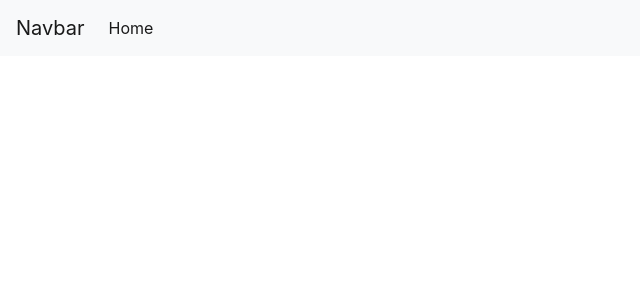
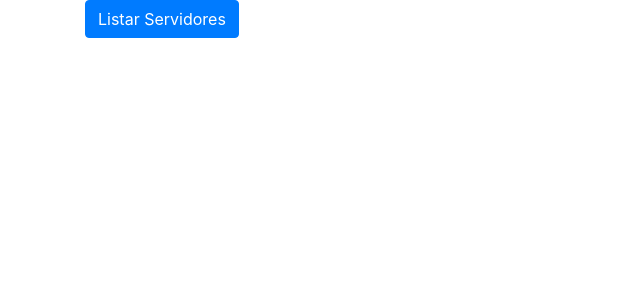
Before and after one commit to julianobd/ExercicioGabi, an Angular app in the folder exercicio/: page /server in a window 1280 px wide. Before the commit this address led to /. Shown: the top 300 px of the page, without its empty margins (0-640 px from the left). Built offline with nearby package versions, Linux system fonts and the light colour scheme.

Commit message:
Server-List
Criado ServerComponent e Listando os servidores

```diff
--- a/exercicio/src/app/app-routing.module.ts
+++ b/exercicio/src/app/app-routing.module.ts
@@ -2,7 +2,8 @@ import { NgModule } from '@angular/core';
 import { Routes, RouterModule } from '@angular/router';
 
 const routes: Routes = [
-  {path: 'login',  loadChildren:() => import(`./pages/login/login.module`).then(module => module.LoginModule)}
+  {path: 'login',  loadChildren:() => import(`./pages/login/login.module`).then(module => module.LoginModule)},
+  { path: 'server', loadChildren: () => import('./pages/server/server.module').then(m => m.ServerModule) }
 ]
 
 @NgModule({
--- a/exercicio/src/app/app.component.html
+++ b/exercicio/src/app/app.component.html
@@ -1,4 +1,4 @@
-<app-navbar></app-navbar>
+<app-navbar *ngIf=""></app-navbar>
 <div class="container">
   <router-outlet></router-outlet>
 </div>
--- a/exercicio/src/app/core/navbar/navbar.component.html
+++ b/exercicio/src/app/core/navbar/navbar.component.html
@@ -2,9 +2,11 @@
   <a class="navbar-brand" href="#">Navbar</a>
   <div class="collapse navbar-collapse" id="navbarNav">
     <ul class="navbar-nav">
-      <li class="nav-item active">
-        <a class="nav-link" routerLink="/login">Home</a>
-      </li>
+      <li><a class="nav-link">Avatar</a></li>
+        <li><a class="nav-link">Exp Machine</a></li>
+        <li><a class="nav-link">Jobs</a></li>
+        <li><a class="nav-link">Itens</a></li>
+        <li><a class="nav-link">Desease</a></li>
     </ul>
   </div>
 </nav>
--- a/exercicio/src/app/pages/login/login/login.component.ts
+++ b/exercicio/src/app/pages/login/login/login.component.ts
@@ -1,6 +1,7 @@
 import { Component, OnInit } from '@angular/core';
 import { Validators, FormGroup, FormBuilder} from '@angular/forms';
 import { LoginService } from './../../../shared/services/login.service';
+import { Router } from '@angular/router';
 
 
 @Component({
@@ -13,7 +14,7 @@ export class LoginComponent implements OnInit {
   formulario: FormGroup;
 
 
-  constructor(private loginservice:LoginService, private fb:FormBuilder) {
+  constructor(private loginservice:LoginService, private fb:FormBuilder,private router:Router) {
     this.formulario = this.fb.group({
       email:['', [Validators.required]],
       password:['', [Validators.required]]
@@ -26,6 +27,7 @@ export class LoginComponent implements OnInit {
   save(){
     this.loginservice.postLogin(this.formulario.value).subscribe((res:any)=> {
       sessionStorage.setItem('user', JSON.stringify(res));
+      this.router.navigate(['/server'])
     });
   }
 
--- /dev/null
+++ b/exercicio/src/app/pages/server/server-routing.module.ts
@@ -0,0 +1,12 @@
+import { NgModule } from '@angular/core';
+import { Routes, RouterModule } from '@angular/router';
+
+import { ServerListComponent } from './server/server-list/server-list.component';
+
+const routes: Routes = [{ path: '', component: ServerListComponent }];
+
+@NgModule({
+  imports: [RouterModule.forChild(routes)],
+  exports: [RouterModule]
+})
+export class ServerRoutingModule { }
--- /dev/null
+++ b/exercicio/src/app/pages/server/server/server-list/server-list.component.html
@@ -0,0 +1,21 @@
+<div class="row">
+  <div class="col-sm-6">
+    <button (click)="listServer()" class="btn btn-primary">Listar Servidores</button>
+  </div>
+
+</div>
+
+
+
+<div class="row">
+  <div class="col-sm-3 mb-4" *ngFor="let datalistServer of datalistServer">
+    <div class="card">
+      <div class="card-body">
+        <h5 class="card-title">Nome: {{datalistServer?.name}}</h5>
+        <p class="card-text">Id: {{ datalistServer?.id}}</p>
+        <a href="#" class="btn btn-primary">More</a>
+
+      </div>
+    </div>
+  </div>
+</div>
--- /dev/null
+++ b/exercicio/src/app/pages/server/server/server-list/server-list.component.ts
@@ -0,0 +1,23 @@
+import { Component, OnInit } from '@angular/core';
+import { ServerListService } from '../../../../shared/services/server-list.service';
+
+@Component({
+  selector: 'app-server-list',
+  templateUrl: './server-list.component.html',
+  styleUrls: ['./server-list.component.sass']
+})
+export class ServerListComponent implements OnInit {
+  datalistServer:any;
+  constructor(private serverListService: ServerListService) { }
+
+  ngOnInit(): void {
+  }
+
+  listServer(){
+    this.serverListService.getServerList().subscribe((res:any)=>
+    {console.log(res)
+    this.datalistServer = res}
+
+    )}
+
+}
--- /dev/null
+++ b/exercicio/src/app/shared/services/server-list.service.ts
@@ -0,0 +1,21 @@
+import { Injectable } from '@angular/core';
+import { HttpClient } from '@angular/common/http';
+import { TokenService } from './token.service';
+
+@Injectable({
+  providedIn: 'root'
+})
+export class ServerListService {
+
+  constructor(private http:HttpClient, private tokenService:TokenService) {
+
+   }
+
+   getToken(){
+     return this.tokenService.getToken()
+   }
+
+   getServerList(){
+    return this.http.get(`http://hcs.dev4.com.br/api/Servers/ListServers/${this.getToken()}`);
+   }
+}
```
Also changed, not shown: exercicio/src/app/pages/server/server.module.ts (added, +15 -0 lines), exercicio/src/app/pages/server/server/server-list/server-list.component.sass (added).
